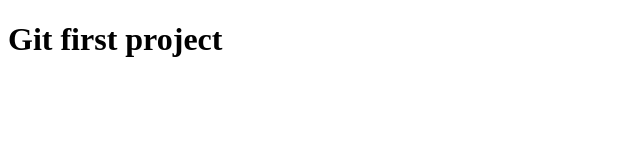
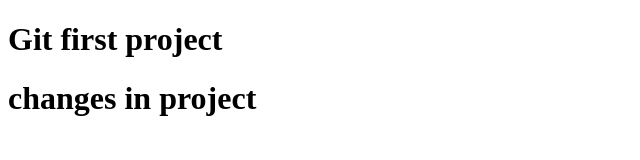
Before and after one commit to HafizTausif/gitfirstproject, a plain HTML site: page index.html in a window 1280 px wide. Shown: the whole page, without its empty margins (0-640 px from the left). Drawn offline with Linux system fonts and the light colour scheme.

Commit message:
Update index.html

```diff
--- a/index.html
+++ b/index.html
@@ -8,6 +8,7 @@
 </head>
 <body>
     <h1>Git first project</h1>
+   <h1>changes in project</h1>
 
 </body>
 </html>
```
